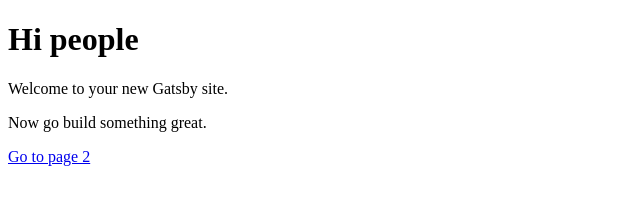
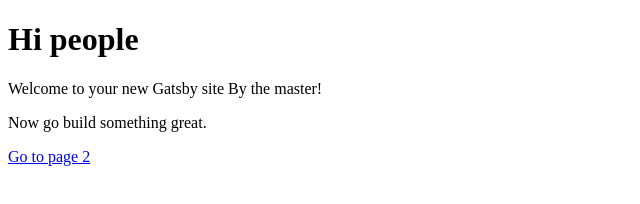
Before and after one commit to shahmass/gatnet, a Gatsby site: page / in a window 1280 px wide. Shown: the whole page, without its empty margins (0-640 px from the left). Built offline with nearby package versions, Linux system fonts and the light colour scheme; Gatsby itself is replaced by a stand-in of ours.

Commit message:
Third commit

```diff
--- a/src/pages/index.js
+++ b/src/pages/index.js
@@ -4,7 +4,7 @@
 const IndexPage = () => (
   <div>
     <h1>Hi people</h1>
-    <p>Welcome to your new Gatsby site.</p>
+    <p>Welcome to your new Gatsby site By the master!</p>
     <p>Now go build something great.</p>
     <Link to="/page-2/">Go to page 2</Link>
   </div>
```
